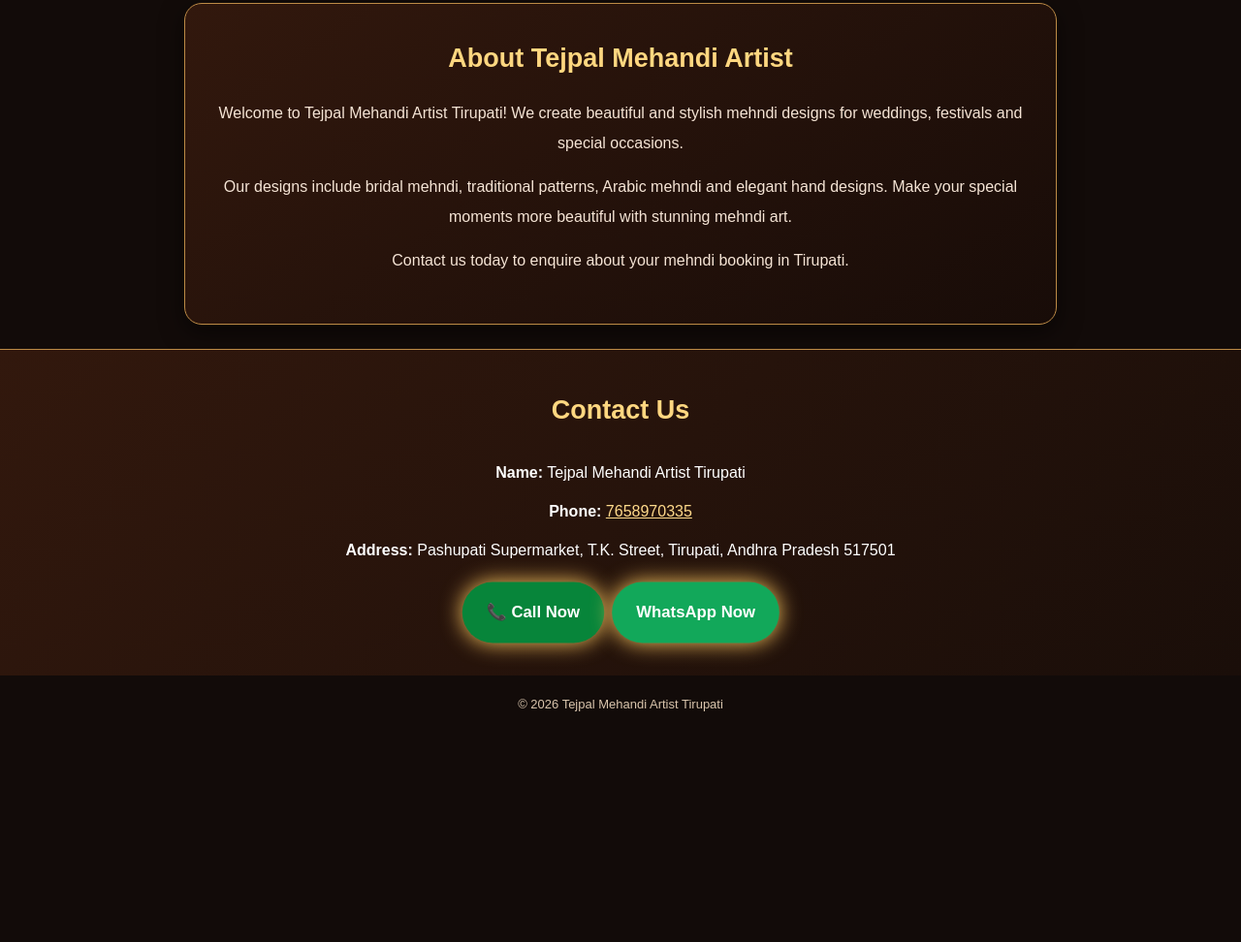
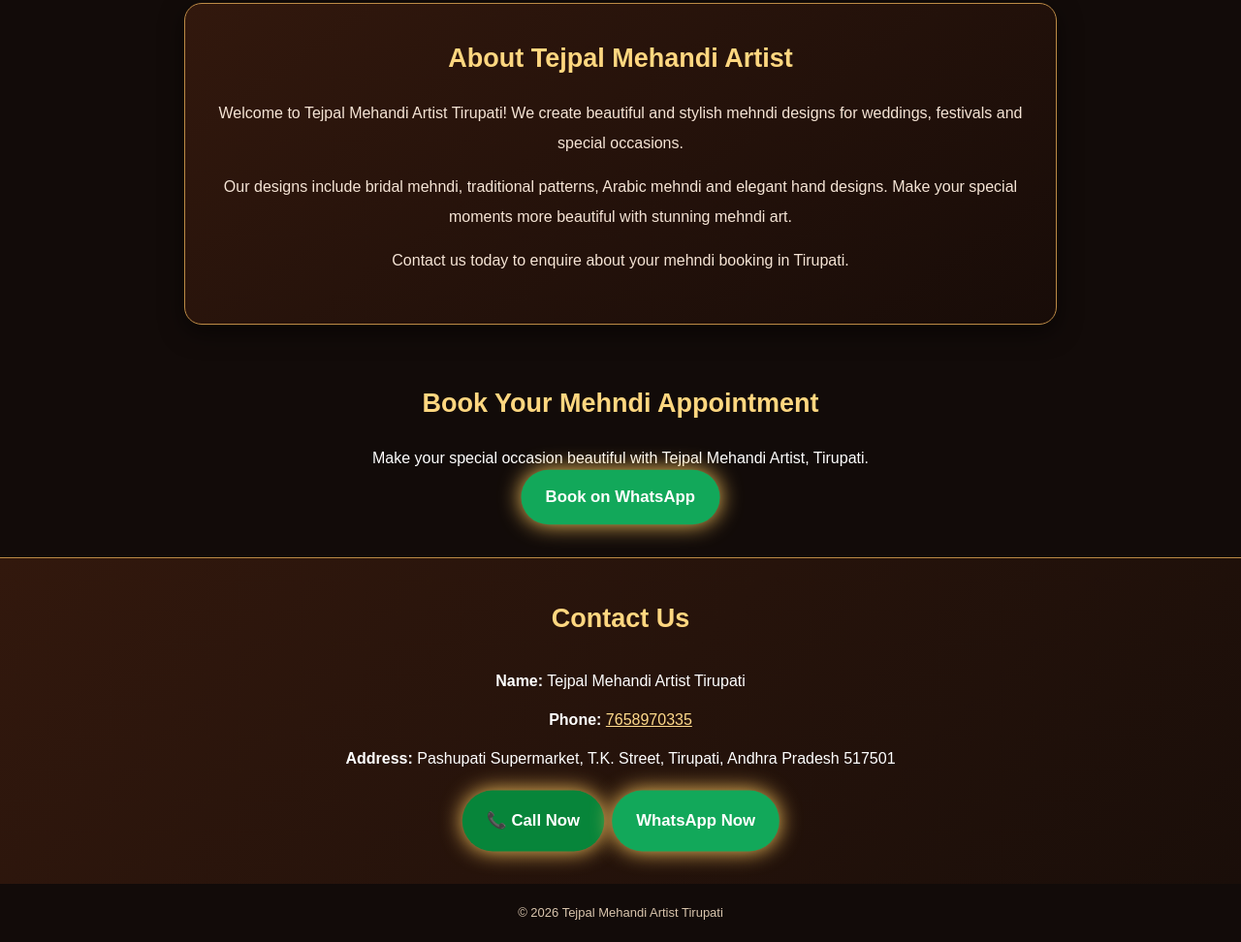
Before and after one commit to tejpalmehandi712-web/Tejpal-mehandi-artist-tirupati-, a plain HTML site: page index.html in a window 1280 px wide. Shown: the part 1259-2231 px from the top of the page at 97% size. Before the commit the page ends 2017 px from the top, so only its background shows below. Drawn offline with Linux system fonts and the light colour scheme.

Commit message:
Update index.html

```diff
--- a/index.html
+++ b/index.html
@@ -189,6 +189,22 @@
     in Tirupati.
   </p>
 </section>
+  <section class="booking">
+  <h2>Book Your Mehndi Appointment</h2>
+
+  <p>
+    Make your special occasion beautiful with
+    Tejpal Mehandi Artist, Tirupati.
+  </p>
+
+  <a
+    class="btn whatsapp"
+    href="https://wa.me/917658970335?text=Hello%20Tejpal%20Mehandi%20Artist%2C%20I%20want%20to%20book%20a%20mehndi%20appointment."
+    target="_blank"
+    rel="noopener">
+    Book on WhatsApp
+  </a>
+  </section>
   <section class="contact" id="contact">
   <h2>Contact Us</h2>
 
```
